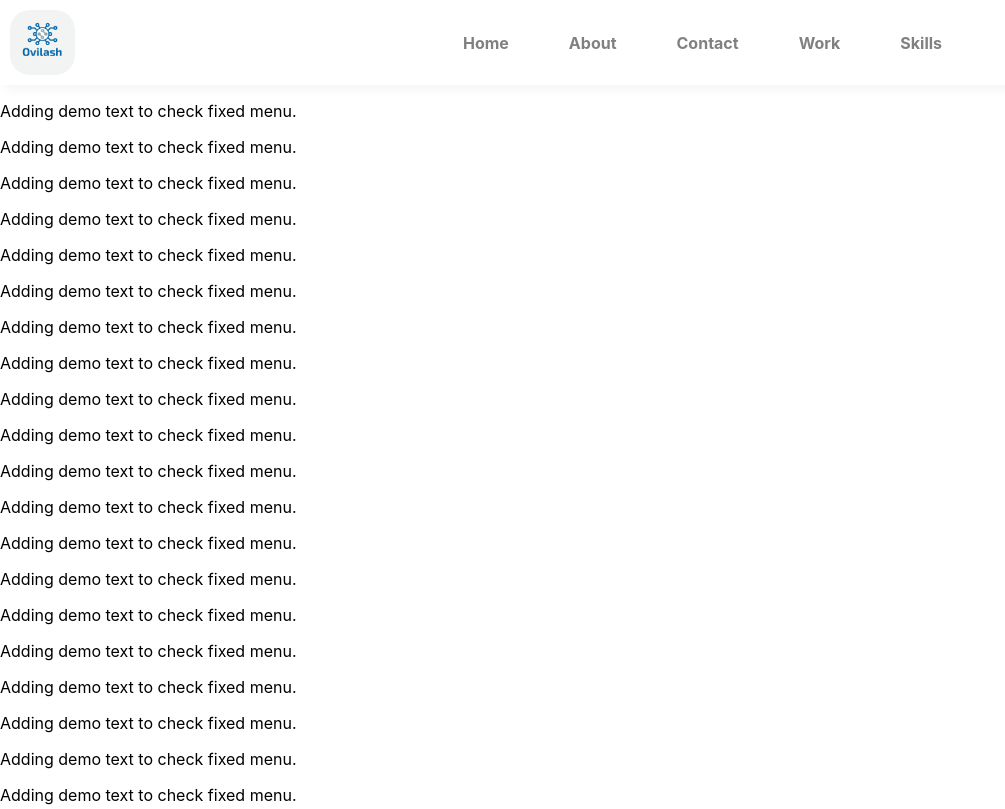
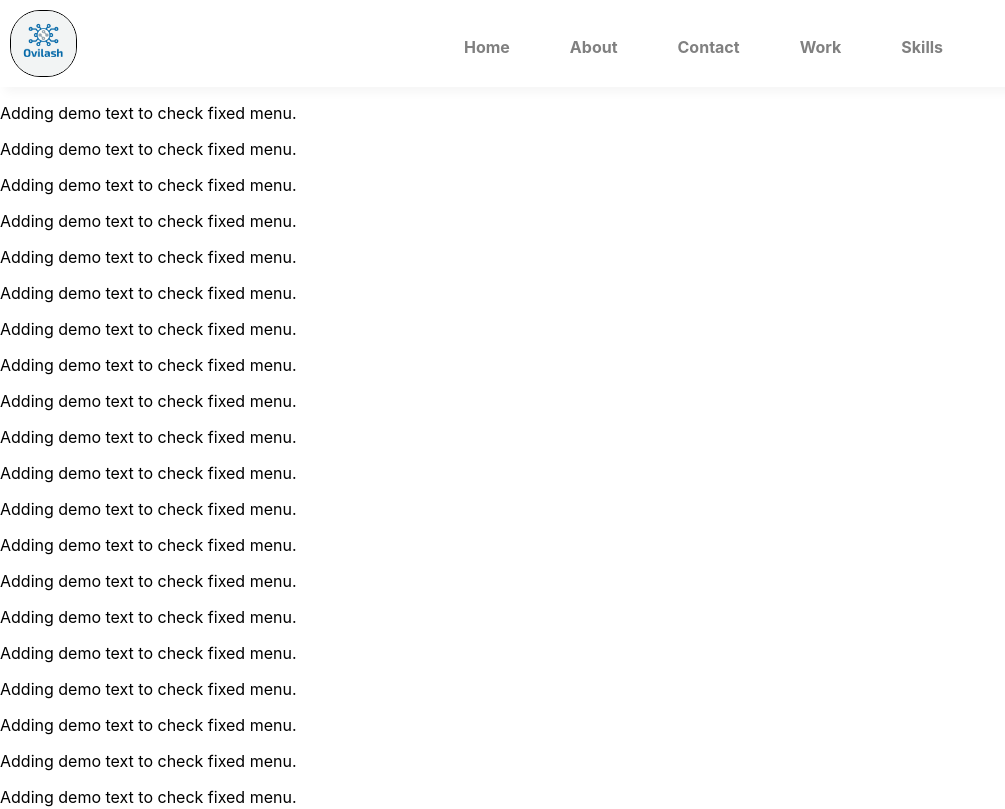
Before and after one commit to OvilashMoitra/OvilashMoitraPortfolio-frontend, a React (Create React App) app: page / in a window 1280 px wide. Shown: the top 809 px of the page, without its empty margins (0-1005 px from the left). Built offline with nearby package versions, Linux system fonts and the light colour scheme.

Commit message:
navbar style done

```diff
--- a/src/Components/Navbar/Navbar.css
+++ b/src/Components/Navbar/Navbar.css
@@ -1,13 +1,13 @@
 nav {
     display: flex;
-    justify-content: space-between;
     box-shadow: 5px 5px 10px whitesmoke;
 }
 
 img {
     width: 65px;
-    padding: 10px;
+    margin: 10px;
     border-radius: 30px;
+    border: 1px solid black;
 }
 
 
@@ -28,12 +28,16 @@ li {
     color: gray;
 }
 
-li:hover div {
+li>div {
+    background-color: transparent;
     width: 7px;
     height: 7px;
-    background-color: blue;
     border-radius: 50%;
     margin: 0 auto;
+}
+
+li:hover div {
+    background-color: blue;
 }
 
 .bottom_navigation {
```
